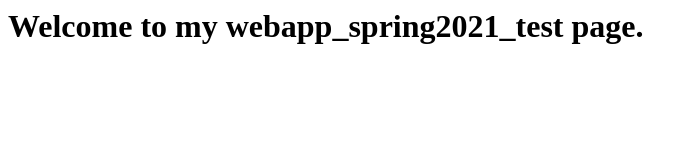
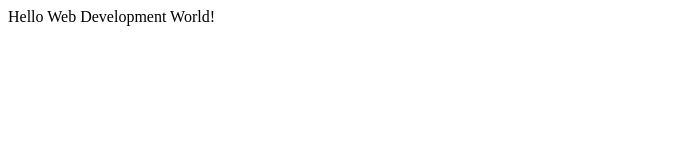
Before and after one commit to CeRaTechDenver/webapp_spring2021_test, a plain HTML site: page index.html in a window 1280 px wide. Shown: the whole page, without its empty margins (0-697 px from the left). Drawn offline with Linux system fonts and the light colour scheme.

Commit message:
my second commit

```diff
--- a/index.html
+++ b/index.html
@@ -1,7 +1,9 @@
+<!DOCTYPE html>
 <html>
-<head>
-</head>
-<body>
-	<h1>Welcome to my webapp_spring2021_test page.</h1>
-</body>
+	<head>
+		<title>Page Title</title>
+	</head>
+	<body>
+		Hello Web Development World!
+	</body>
 </html>
```
